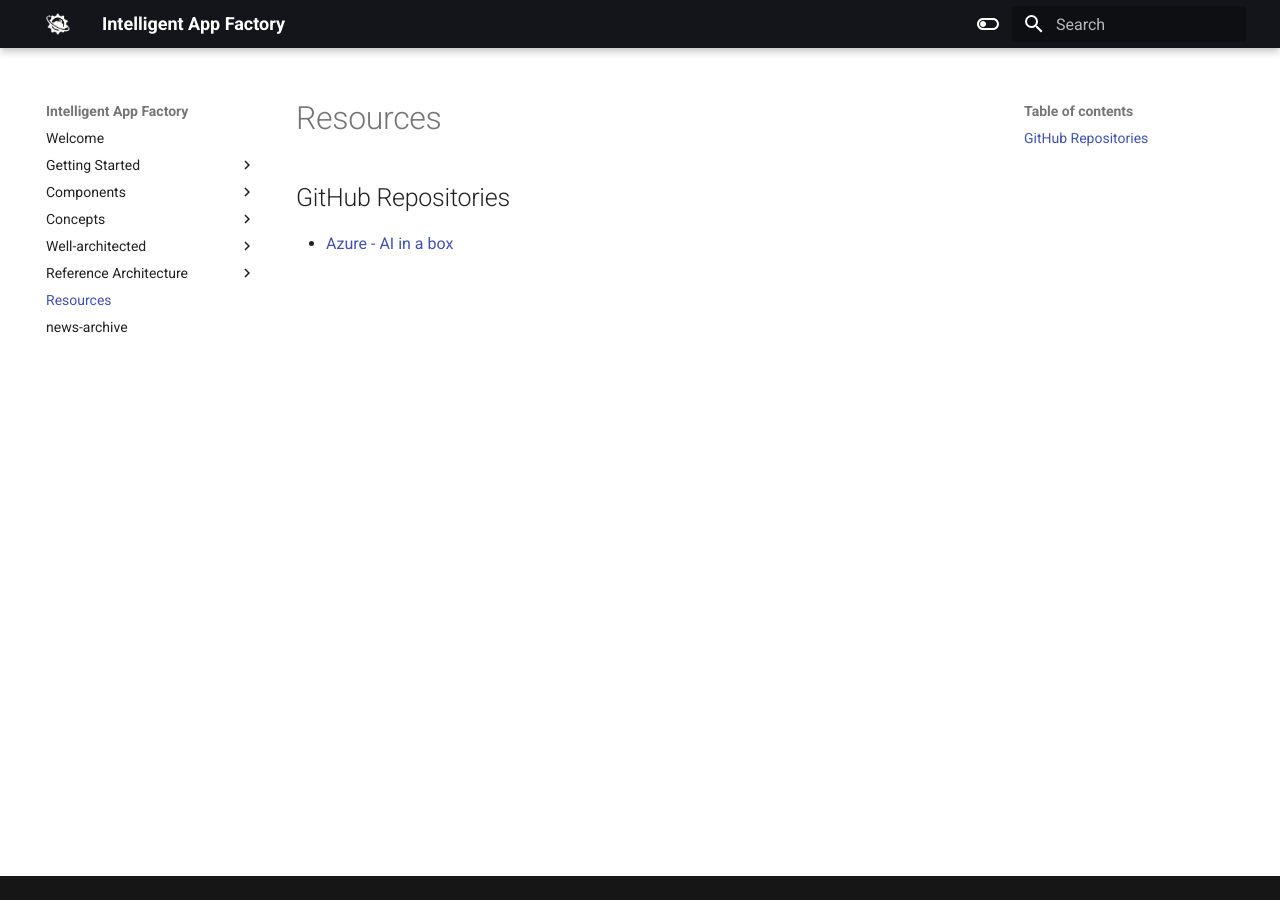
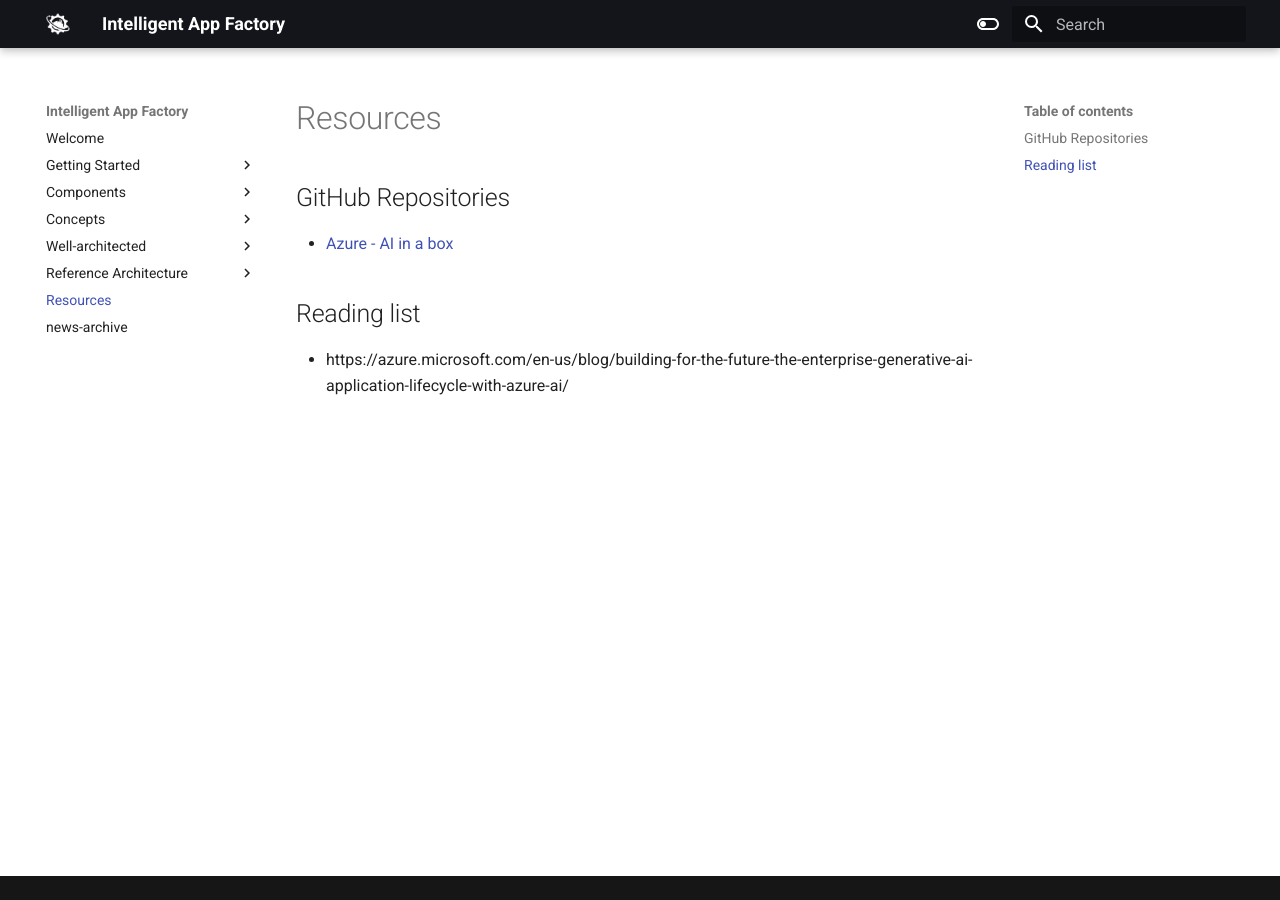
Before and after one commit to LoganDavidTalbot/IntelligentAppFactory, an MkDocs documentation site: the page built from docs/resources.md, in a window 1280 px wide. Built offline with MkDocs 1.6.1 and Material for MkDocs 9.7.7, drawn with Linux system fonts in a browser that asks for light colours.

Commit message:
Add GitHub repositories and reading list

```diff
--- a/docs/resources.md
+++ b/docs/resources.md
@@ -2,3 +2,7 @@
 
 ## GitHub Repositories
 - [Azure - AI in a box](https://github.com/Azure/AI-in-a-Box/)
+
+
+## Reading list
+- https://azure.microsoft.com/en-us/blog/building-for-the-future-the-enterprise-generative-ai-application-lifecycle-with-azure-ai/
```
